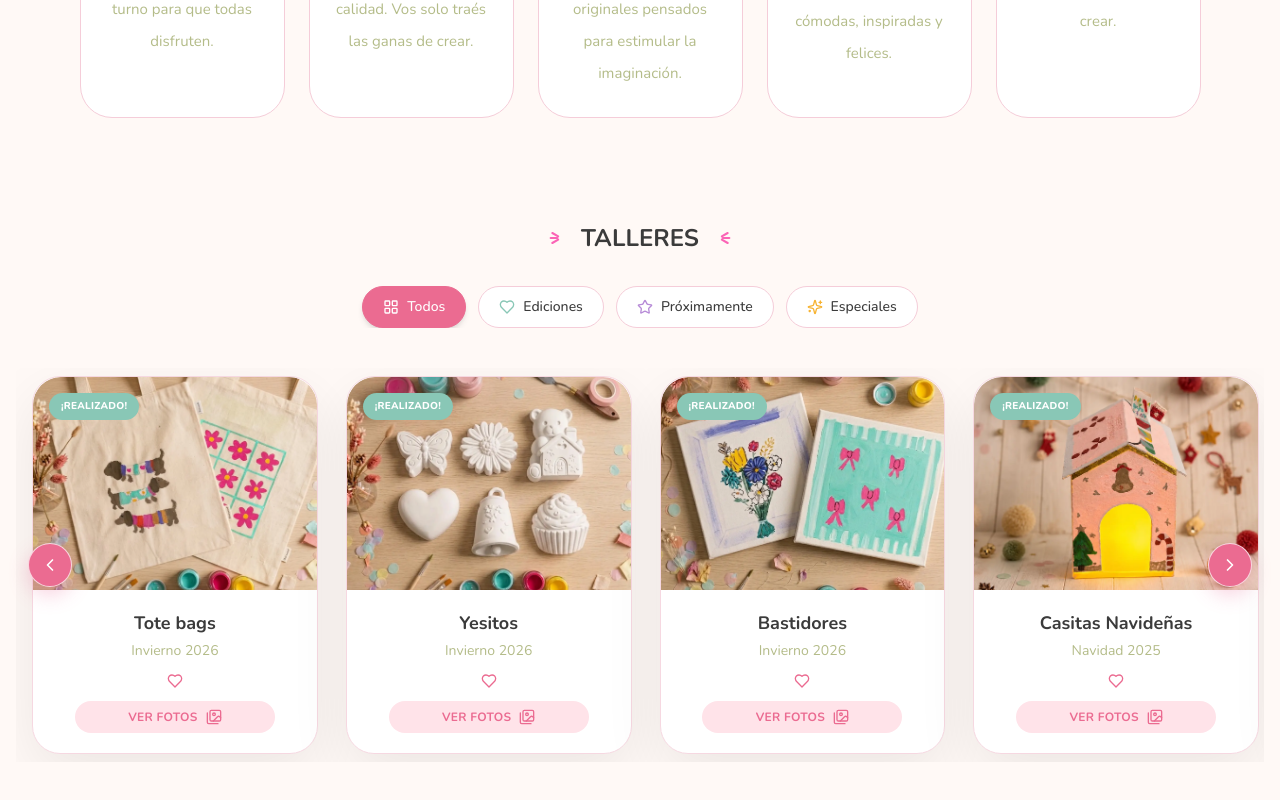
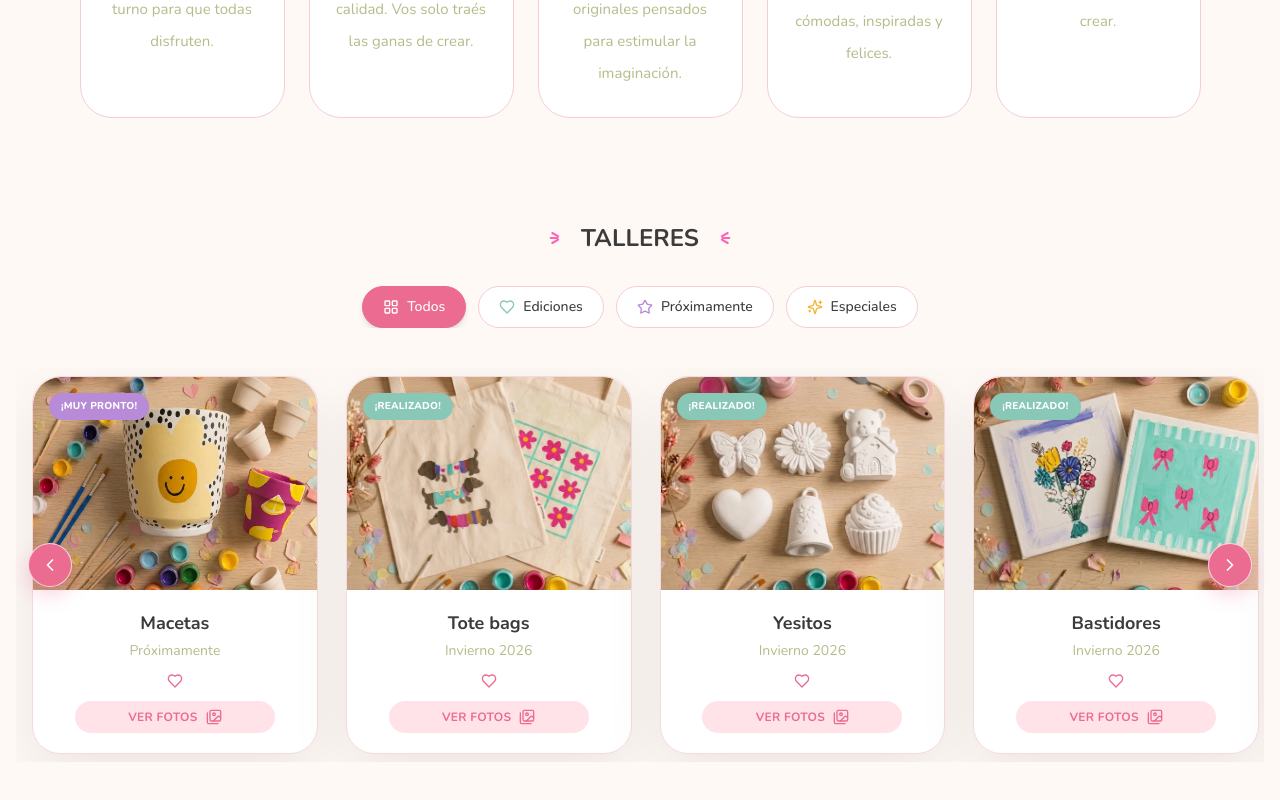
Before and after one commit to Agusme/arte-estilo-web, a Next.js app: page / in a window 1280 px wide. Shown: the part 1229-2029 px from the top of the page. Built offline with nearby package versions, Linux system fonts and the light colour scheme; a web font is replaced by a local one.

Commit message:
feat: taller

```diff
--- a/components/data/workshop.ts
+++ b/components/data/workshop.ts
@@ -1,6 +1,14 @@
 import { Workshop } from "../types/workshop";
 
 export const workshops: Workshop[] = [
+   {
+    id: 6,
+    title: "Macetas",
+    edition: "Próximamente",
+    image: "/images/workshops/maceta.webp",
+    status: "proximamente",
+    category: "proximas",
+  },
   {
     id: 1,
     title: "Tote bags",
@@ -41,12 +49,5 @@ export const workshops: Workshop[] = [
     status: "realizado",
     category: "ediciones",
   },
-   {
-    id: 6,
-    title: "Macetas",
-    edition: "Próximamente",
-    image: "/images/workshops/maceta.webp",
-    status: "proximamente",
-    category: "proximas",
-  },
+
 ];
```
